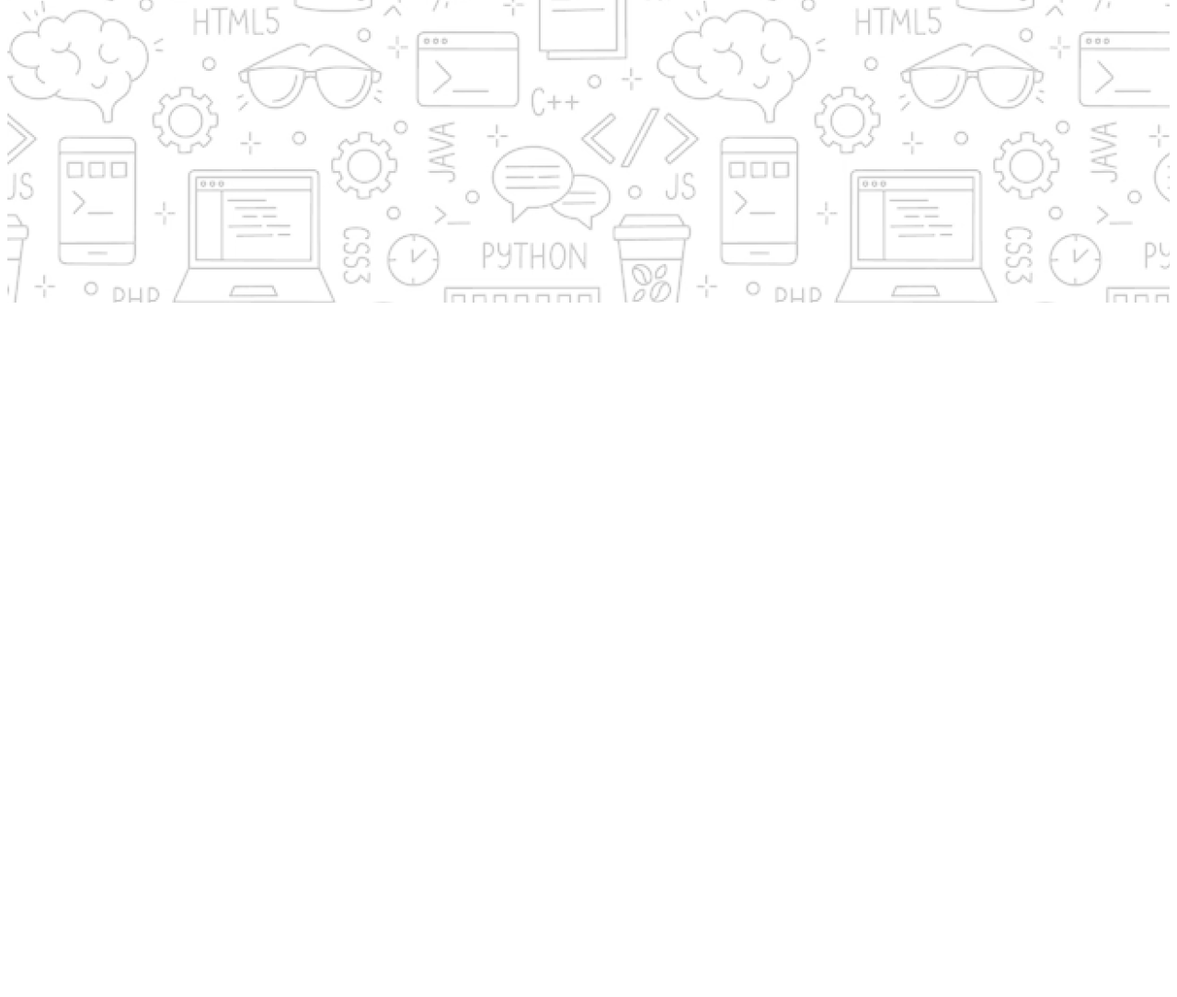
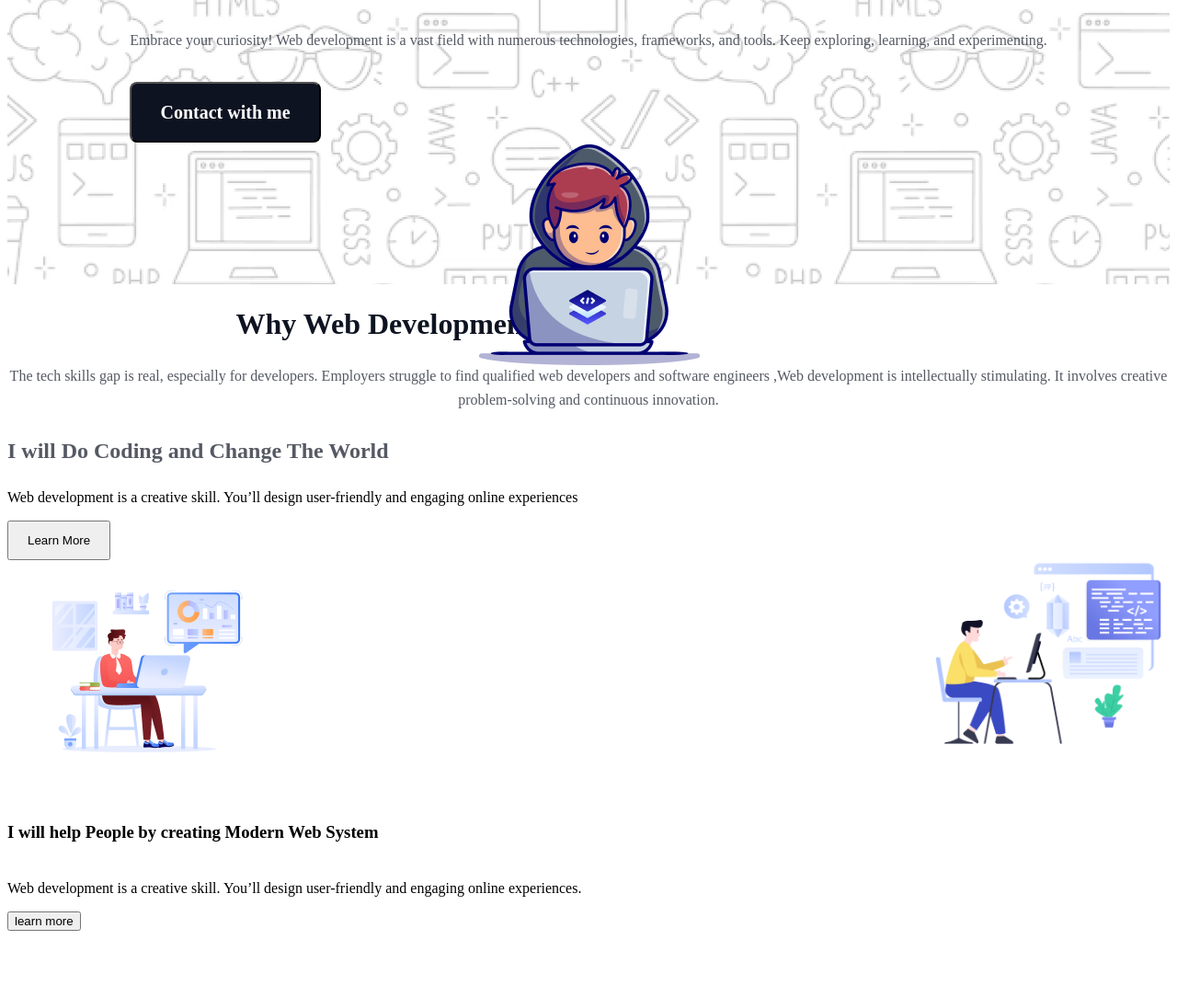
Before and after one commit to roysudip6959/B10A1-Challenge-Begins, a plain HTML site: page index.html in a window 1280 px wide. Shown: the part 403-1487 px from the top of the page at 92% size. Before the commit the page ends 800 px from the top, so only its background shows below. Drawn offline with Linux system fonts and the light colour scheme; grey boxes are pictures that could not be loaded.

Commit message:
aded a new blog

```diff
--- a/blog.css
+++ b/blog.css
@@ -29,4 +29,172 @@ nav ul li{
 #hero{
   height: 615px;
   background-image: url(Hero-bg.png);
+  display: flex;
+  justify-content: center;
+  align-items: center;
 }
+
+.hero-1{
+  width: 685px;
+  color: rgb(13, 19, 33);
+}
+.h-1{
+  color: rgb(13, 19, 33);
+font-family: Azeret Mono;
+font-size: 48px;
+font-weight: 800;
+line-height: 68px;
+letter-spacing: 0%;
+text-align: center;
+justify-content: center;
+position: static;
+width: 998px;
+height: 136px;
+
+}
+.p-1{
+
+  color: rgb(13, 19, 33);
+  font-family: Azeret Mono;
+  font-size: 16px;
+  font-weight: 400;
+  line-height: 26px;
+  letter-spacing: 0%;
+  text-align: center;
+  opacity: 0.7;
+
+}
+.btn-2{
+position: static;
+width: 208px;
+height: 66px;
+font: 1em sans-serif;
+display: flex;
+flex-direction: row;
+justify-content: center;
+align-items: center;
+
+padding: 21px 24px 21px 24px;
+flex: none;
+order: 1;
+flex-grow: 0;
+margin: 32px 0px;
+  border-radius: 8px;
+
+background:white;
+border-radius: 8px;
+border-radius: 8px;
+
+background: rgb(13, 19, 33);
+color: rgb(255, 255, 255);
+font-family: Azeret Mono;
+font-size: 20px;
+font-weight: 600;
+line-height: 23px;
+letter-spacing: 0%;
+text-align: center;
+}
+.img-2{
+position: absolute;
+width: 240.28px;
+height: 240px;
+bottom: 0%;
+}
+.h-2{
+position: static;
+width: 852px;
+height: 39px;
+display: flex;
+flex-direction: column;
+justify-content:space-around;
+align-items: center;
+padding: 0px;
+flex: none;
+order: 0;
+align-self: stretch;
+flex-grow: 0;
+margin: 24px 0px;
+color: rgb(13, 19, 33);
+font-family: Azeret Mono;
+font-size: 32px;
+font-weight: 800;
+line-height: 37px;
+letter-spacing: 0%;
+text-align: center;
+}
+.p-2{
+
+  display: flex;
+flex-direction: column;
+justify-content: flex-start;
+align-items: center;
+padding: 0px;
+opacity: 0.7;
+color: rgb(13, 19, 33);
+font-family: Azeret Mono;
+font-size: 16px;
+font-weight: 400;
+line-height: 26px;
+letter-spacing: 0%;
+text-align: center;
+}
+.h-3{
+  display: flex;
+flex-direction: column;
+justify-content: center;
+align-items: flex-start;
+padding: 0px;
+color: rgba(13, 19, 33, 0.7);
+font-family: Azeret Mono;
+font-size: 24px;
+font-weight: 700;
+line-height: 36px;
+letter-spacing: 0%;
+text-align: left;
+
+}
+.img-3{
+  display:flex;
+position: absolute;
+width: 259.56px;
+height: 217.01px;
+right: 0.36%;
+
+}
+.btn-3{
+  display: flex;
+flex-direction: row;
+justify-content: center;
+align-items: center;
+padding: 12px 20px 12px 20px;
+}
+.img-4{
+position: relative;
+width: 240px;
+height: 240px;
+position: static;
+top: -1,74;
+width: 240px;
+height: 240px;
+flex: none;
+order: 0;
+flex-grow: 0;
+margin: 0px 32px;
+}
+
+
+.h-4{
+position: static;
+width: 477px;
+height: 72px;
+display: flex;
+flex-direction: column;
+justify-content: center;
+align-items: flex-start;
+text-align: center;
+padding: 0px;
+flex: none;
+order: 0;
+flex-grow: 0;
+margin: 16px 0px;
+}
--- a/index.html
+++ b/index.html
@@ -21,13 +21,32 @@
     </header>
     <section id="hero">
         <div>
-            <h1>"In the near future, I hope to become a Developer."</h1>
-            <p>Lorem Ipsum is simply dummy text of the printing and typesetting industry. Lorem Ipsum has been the industry's standard dummy text.</p>
-            <button>Contact with me</button>
+            <h1 class="h-1">"In the near future, I hope to become a Developer."</h1>
+            <p class="p-1">Embrace your curiosity! Web development is a vast field with numerous technologies, frameworks, and tools. Keep exploring, learning, and experimenting.</p>
+            <button class="btn-2">Contact with me</button>
+        </div>
+        <div class="img-2">
+          <img src="sudip/Group.png" alt="">
         </div>
     </section>
     <main>
-
+         <section>
+          <h2 class="h-2">Why Web Development??</h2>
+          <p class="p-2">The tech skills gap is real, especially for developers. Employers struggle to find qualified web developers and software engineers ,Web development is intellectually stimulating. It involves creative problem-solving and continuous innovation.</p>
+          <div>
+          <h3 class="h-3">I will Do Coding and Change The World</h3>
+          <p class="p-3">Web development is a creative skill. You’ll design user-friendly and engaging online experiences</p>
+          <button class="btn-3">Learn More</button>
+        </div>
+        <img class="img-3" src="sudip/Layer_1.png" alt="">
+        <img class="img-4" src="sudip/Group 3.png" alt="">
+        <div>
+          <h3 class="h-4">I will help People by creating Modern Web System</h3>
+          <p>Web development is a creative skill. You’ll design user-friendly and engaging online experiences.</p>
+          <button>learn more</button>
+        </div>
+        <iframe width="560" height="315" src="https://www.youtube.com/embed/5O5e0nnVulY?si=tK4yrGgMaCf76MUD" title="YouTube video player" frameborder="0" allow="accelerometer; autoplay; clipboard-write; encrypted-media; gyroscope; picture-in-picture; web-share" referrerpolicy="strict-origin-when-cross-origin" allowfullscreen></iframe>
+         </section>
     </main>
     <footer>
 
```
